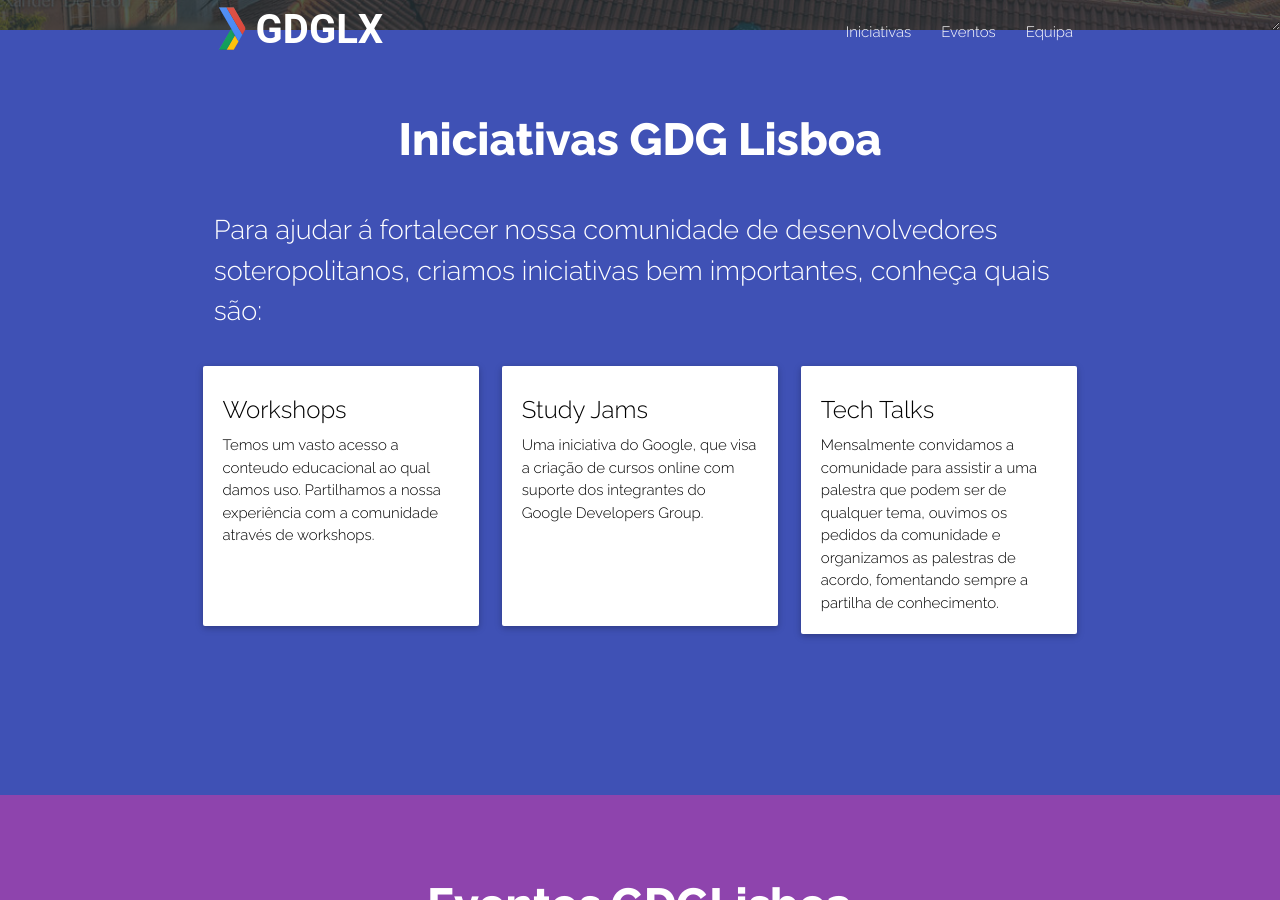
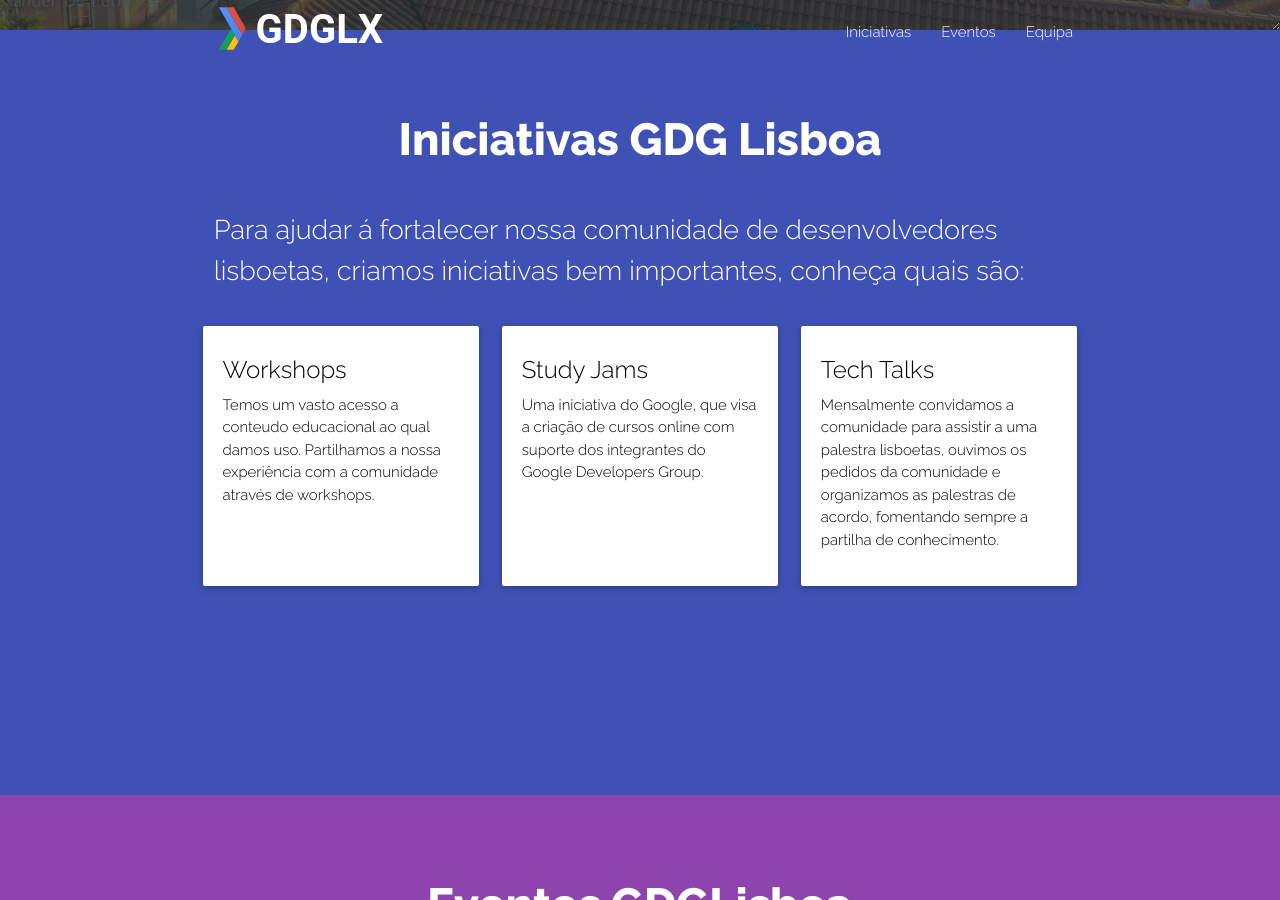
Before and after one commit to gdglisbon/Website, a Jekyll site: the page built from index.html, in a window 1280 px wide and 900 px high, scrolled down 870 px. Built offline with Jekyll 4.4.1, drawn with Linux system fonts in a browser that asks for light colours; some of the changed text lies outside the part shown.

Commit message:
copy updated, new next event section

```diff
--- a/_includes/event.html
+++ b/_includes/event.html
@@ -4,7 +4,7 @@
 			<h2 class="title-header white-text">Eventos GDGLisboa</h2>
 		</header>
 		<div class="col s12">
-			<p class="text white-text"> A GDG Lisboa está sempre a fazer alguma coisa, todos os meses há alguma coisa em expecial</p>
+			<p class="text white-text center"> A GDG Lisboa sempre alguma coisa planeada!</p>
 			<div class="center">
 				<a href="https://www.meetup.com/gdglisbon/events/" class="blue-effect waves-light btn-large" target="_blank">Calendário Completo de Eventos</a>
 			</div>
--- a/_includes/footer.html
+++ b/_includes/footer.html
@@ -20,9 +20,10 @@
       <div class="col l3 s12">
         <h3 class="white-text title">Redes Sociais</h3>
         <ul>
-          <li><a class="white-text" aria-label="Perfil do Google Plus" href="https://plus.google.com/+GDG-Lisbon­" target="_blank">Google Plus</a></li>
-          <li><a class="white-text" aria-label="Perfil do Facebook" href="https://www.facebook.com/GDGLisbon/" target="_blank">Facebook</a></li>
-          <li><a class="white-text" aria-label="Perfil do Twiiter" href="https://twitter.com/GDGLisbon" target="_blank">Twitter</a></li>
+          <li><a class="white-text" aria-label="Google Plus" href="https://plus.google.com/+GDG-Lisbon­" target="_blank">Google Plus</a></li>
+          <li><a class="white-text" aria-label="Facebook" href="https://www.facebook.com/GDGLisbon/" target="_blank">Facebook</a></li>
+          <li><a class="white-text" aria-label="Twitter" href="https://twitter.com/GDGLisbon" target="_blank">Twitter</a></li>
+          <li><a class="white-text" aria-label="Chat Telegram" href="https://telegram.me/gdglisbon" target="_blank">Telegram</a></li>
           <!-- <li><a class="white-text" aria-label="Perfil do" href="#!">Instagram</a></li> -->
         </ul>
       </div>
--- a/_includes/team.html
+++ b/_includes/team.html
@@ -53,10 +53,10 @@
 							<use xlink:href="#icon-twitter"></use>
 						</svg>
 					</a>
-					<a href="https://www.linkedin.com/in/fmendes6">
-						<span class="sr-only">Filipe Mendes LinkedIn</span>
-						<svg class="icon" aria-label="Filipe Mendes LinkedIn">
-							<use xlink:href="#icon-linkedin-alt"></use>
+					<a href="https://plus.google.com/+FilipeMendes6">
+						<span class="sr-only">Filipe Mendes Google Plus</span>
+						<svg class="icon" aria-label="Filipe Mendes Google Plus">
+							<use xlink:href="#icon-google-plus"></use>
 						</svg>
 					</a>
 				</div>
@@ -75,10 +75,10 @@
 				</div>
 				<div class="card-team-action center">
 					<!-- Social Links -->
-					<a href="https://www.linkedin.com/in/inesarmadabras/">
-						<span class="sr-only">Ines Brás LinkedIn</span>
-						<svg class="icon" aria-label="Ines Brás LinkedIn">
-							<use xlink:href="#icon-linkedin-alt"></use>
+					<a href="https://plus.google.com/+In%C3%AAsArmadaBr%C3%A1s">
+						<span class="sr-only">Ines Brás Google Plus</span>
+						<svg class="icon" aria-label="Ines Brás Google Plus">
+							<use xlink:href="#icon-google-plus"></use>
 						</svg>
 					</a>
 				</div>
--- a/_includes/work.html
+++ b/_includes/work.html
@@ -5,7 +5,7 @@
 		</div>
 
 		<div class="col s12">
-			<p class="text white-text"> Para ajudar á fortalecer nossa comunidade de desenvolvedores soteropolitanos, criamos iniciativas bem importantes, conheça quais são: </p>
+			<p class="text white-text"> Para ajudar á fortalecer nossa comunidade de desenvolvedores lisboetas, criamos iniciativas bem importantes, conheça quais são: </p>
 		</div>
 
 		<div class="row">
@@ -33,7 +33,7 @@
                     <div class="card-content">
                         <span class="card-title black-text" lang="en">Tech Talks</span>
 
-                        <p class="card-text">Mensalmente convidamos a comunidade para assistir a uma palestra que podem ser de qualquer tema, ouvimos os pedidos da comunidade e organizamos as palestras de acordo, fomentando sempre a partilha de conhecimento.</p>
+                        <p class="card-text">Mensalmente convidamos a comunidade para assistir a uma palestra lisboetas, ouvimos os pedidos da comunidade e organizamos as palestras de acordo, fomentando sempre a partilha de conhecimento.</p>
                     </div>
                 </div>
             </div>
--- a/assets/css/main.css
+++ b/assets/css/main.css
@@ -61,6 +61,11 @@
 .section-event {
   min-height: 60vh;
   background: #8E44AD;
+  padding: 1rem; }
+
+.section-event-next {
+  min-height: 30vh;
+  background: #34495E;
   padding: 1rem; }
 
 .section-university {
--- a/index.html
+++ b/index.html
@@ -5,5 +5,6 @@
 {% include work.html %}
 <!-- {% include wtm.html %} -->
 {% include event.html %}
+{% include event_next.html %}
 <!-- {% include university.html %} -->
 {% include team.html %}
--- a/package.json
+++ b/package.json
@@ -1,7 +1,7 @@
 {
   "name": "gdglisbon.github.io",
   "version": "1.0.0",
-  "description": "GDGLx website",
+  "description": "GDGLisboa website",
   "main": "index.js",
   "scripts": {
     "test": "echo \"Error: no test specified\" && exit 1"
```
Also changed, not shown: 6 other files.
